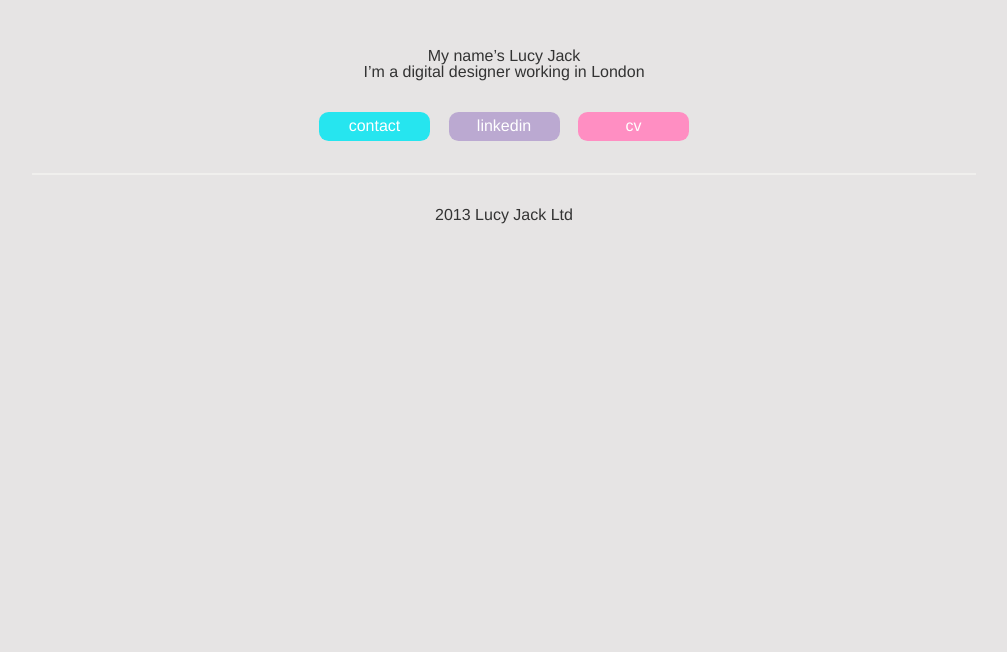
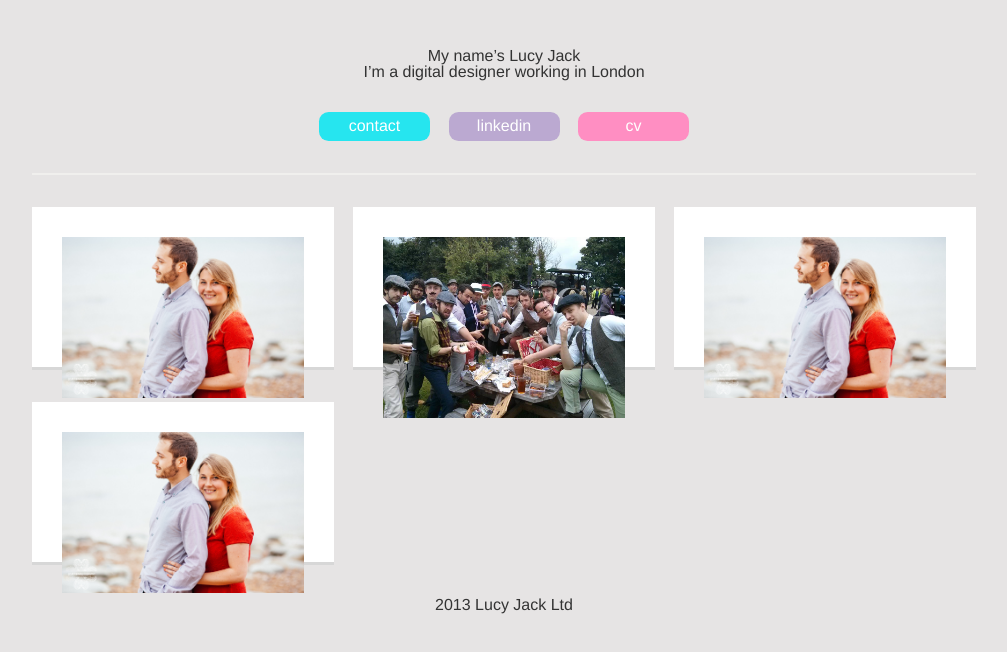
Before and after one commit to ecoad/lucy, a website: page app/index.html in a window 1280 px wide. Shown: the whole page, without its empty margins (136-1143 px from the left). Drawn offline with Linux system fonts and the light colour scheme; files that its build step writes are made by us from their sources.

Commit message:
Desktop loading experience

```diff
--- a/app/index.html
+++ b/app/index.html
@@ -45,7 +45,7 @@
         <!-- endbower -->
         <!-- endbuild -->
         <script id="template-work-thumbnail" type="text/template" style="display: none;">
-          <div class="thumbnail" data-work="{{id}}">
+          <div class="thumbnail {{id}} loading" data-work="{{id}}">
             <div class="inner-container">
               <img src="{{imagePath}}" alt="{{name}}" title="{{name}}" />
               <div class="reveal">
--- a/app/scripts/main.js
+++ b/app/scripts/main.js
@@ -85,13 +85,11 @@
     if (currentMobileSize) {
       console.log('Mobile view')
       loadMobileAssets()
-      // setupMobileDOM()
       renderMobileView()
     } else {
       console.log('Desktop view')
       loadMainAssets()
-      // setupMainDOM()
-      // renderMainView()
+      renderMainView()
     }
   }
 
@@ -104,34 +102,6 @@
     setup()
   }
 
-  function setupMainDOM() {
-    console.log('Setup DOM')
-  }
-
-  function setupMobileDOM() {
-    console.log('Setup Mobile DOM')
-  }
-/*
-  function loadMainAssets() {
-    console.log('Load')
-    var item
-    var assetsToLoad = []
-    var thumbLocation
-    for (var i = 0; i < data.items.length; i++) {
-      thumbLocation = '/images/' + data.items[i].id + '/thumb.jpg'
-      assetsToLoad.push(thumbLocation)
-    }
-    console.log('Assets to load:')
-    console.log(assetsToLoad)
-
-    loadNextAsset(assetsToLoad, assetsToLoad.length)
-  }
-*/
-/*
-  function renderLoader(percentage) {
-    console.log('Loader update: ' + percentage)
-  }
-*/
   function renderMainView() {
     console.log('Render main view')
     loadWorkThumbnailTemplate()
@@ -232,7 +202,7 @@
   }
 
   function loadMobileAssets() {
-    console.log('Load')
+    console.log('Load mobile assets')
     var item
     var assetsToLoad = []
     var imageLocation
@@ -244,10 +214,27 @@
     console.log('Assets to load:')
     console.log(assetsToLoad)
 
-    loadNextAsset(assetsToLoad)
+    loadNextAsset(assetsToLoad, 'work')
   }
 
-  function loadNextAsset(assetsToLoad) {
+  function loadMainAssets() {
+    console.log('Load main assets')
+    var item
+    var assetsToLoad = []
+    var thumbLocation
+    for (var i = 0; i < data.items.length; i++) {
+      item = data.items[i]
+      console.log('item', item)
+      thumbLocation = '/images/' + data.items[i].id + '/thumb.jpg'
+      assetsToLoad.push({imageLocation: thumbLocation, item: item})
+    }
+    console.log('Assets to load:')
+    console.log(assetsToLoad)
+
+    loadNextAsset(assetsToLoad, 'thumbnail')
+  }
+
+  function loadNextAsset(assetsToLoad, type) {
 
     if (assetsToLoad.length === 0) {
       return
@@ -257,16 +244,17 @@
     console.log('Next to load: ', nextToLoad)
     var image = new Image()
     image.onload = function() {
-      assetLoaded(assetsToLoad)
+      assetLoaded(assetsToLoad, type)
     }
     image.src = nextToLoad.imageLocation
   }
 
-  function assetLoaded(assetsToLoad, onAssetLoad) {
+  function assetLoaded(assetsToLoad, type) {
     var assetToLoad = assetsToLoad.shift()
-    console.log('Asset loaded: ' + assetToLoad)
-    $workContainer.find('.work.' + assetToLoad.item.id).removeClass('loading')
+    console.log('Asset loaded', assetToLoad)
+    var loadingSelector = '.' + type + '.' + assetToLoad.item.id;
+    $workContainer.find(loadingSelector).removeClass('loading')
 
-    loadNextAsset(assetsToLoad)
+    loadNextAsset(assetsToLoad, type)
   }
 }(jQuery))
--- a/app/styles/main.css
+++ b/app/styles/main.css
@@ -7,10 +7,6 @@ body {
 #container {
 	max-width: 59em;
   margin: 2em 6%;
-}
-
-#loading {
-	display: none;
 }
 
 nav {
@@ -49,15 +45,6 @@ nav a {
   background: #fff;
   margin: 1em 0em;
 	border-bottom: 0.3em #D7D7D7 solid;
-  -webkit-transition: opacity 0.7s ease-in-out;
-  -moz-transition: opacity 0.7s ease-in-out;
-  -ms-transition: opacity 0.7s ease-in-out;
-  -o-transition: opacity 0.7s ease-in-out;
-  transition: opacity 0.7s ease-in-out;
-}
-
-.work.loading {
-  opacity: 0;
 }
 
 .work .inner-container {
@@ -127,6 +114,18 @@ nav a {
 	position: absolute;
 }
 
+.work, .thumbnail {
+  -webkit-transition: opacity 0.7s ease-in-out;
+  -moz-transition: opacity 0.7s ease-in-out;
+  -ms-transition: opacity 0.7s ease-in-out;
+  -o-transition: opacity 0.7s ease-in-out;
+  transition: opacity 0.7s ease-in-out;
+}
+
+.loading {
+  opacity: 0;
+}
+
 h1, h2, h3, h4, h5, h6 {
   text-align: center;
 }
```
